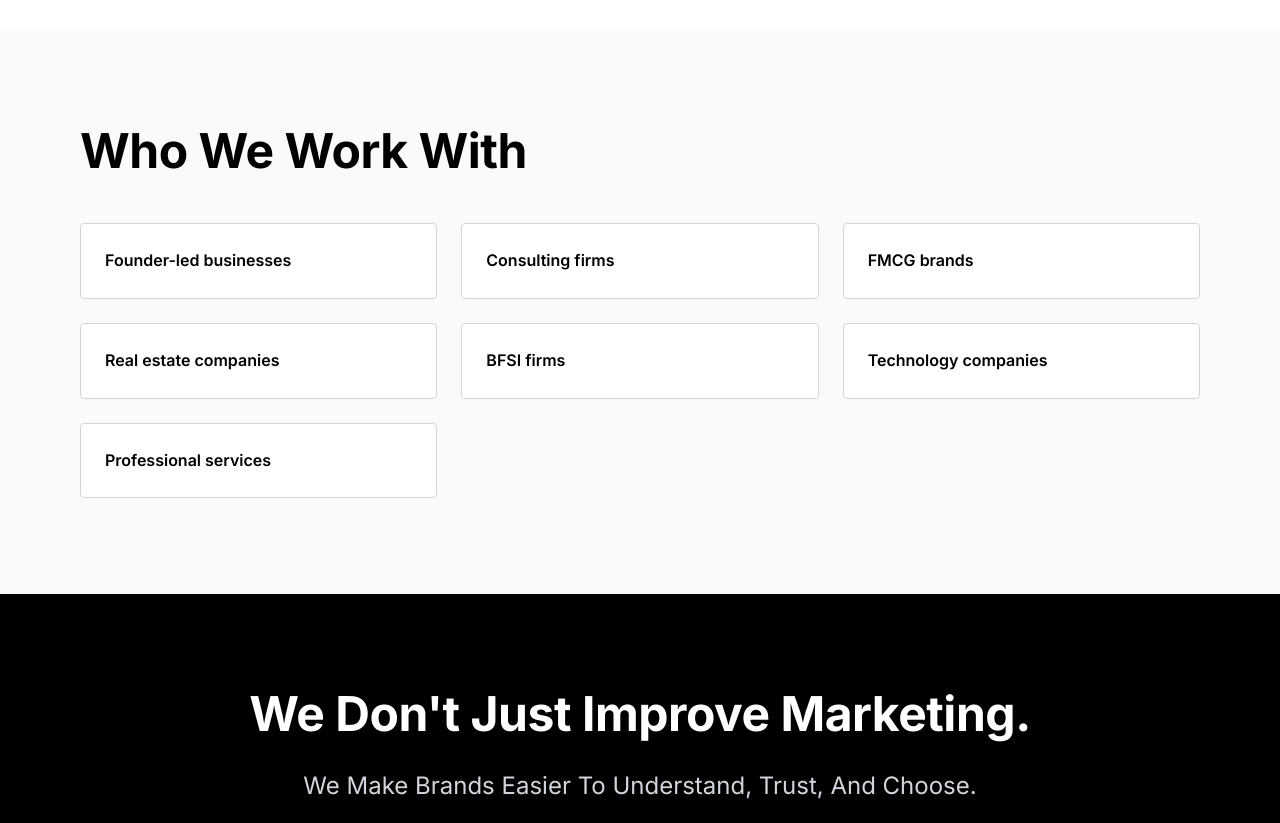
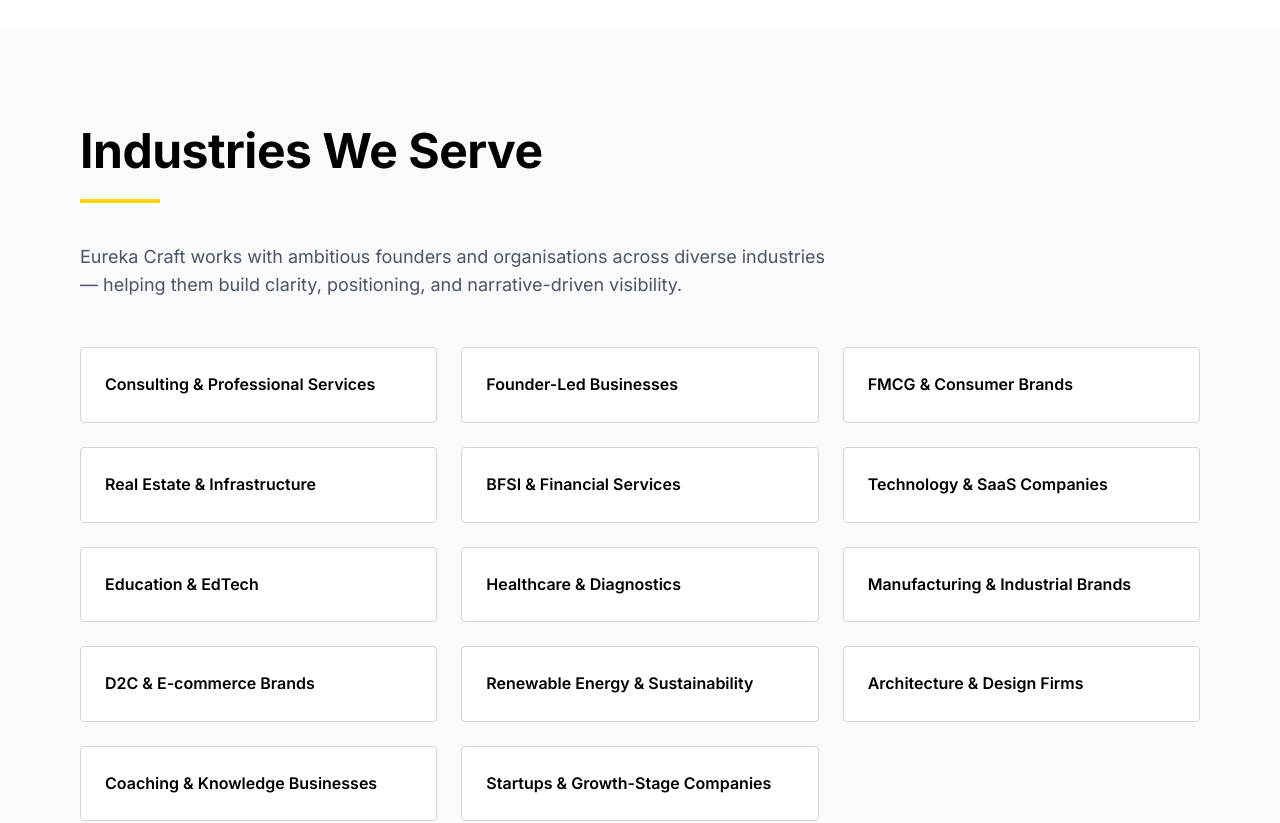
Before and after one commit to ragbak1210-ctrl/eureka-craft-consultancy, a Next.js app: page / in a window 1280 px wide. Shown: the part 3020-3843 px from the top of the page. Built offline with nearby package versions, Linux system fonts and the light colour scheme.

Commit message:
Update index.tsx

```diff
--- a/pages/index.tsx
+++ b/pages/index.tsx
@@ -6,89 +6,130 @@
     <>
       <Head>
         <title>Eureka Craft™ — Clarity-Led Brand Strategy & Narrative Studio</title>
-        <meta name="description" content="Eureka Craft helps founders build clarity, narrative, and growth through strategic brand consulting and digital storytelling." />
+        <meta
+          name="description"
+          content="Eureka Craft helps founders build clarity, narrative, and growth through strategic brand consulting and digital storytelling."
+        />
       </Head>
 
       {/* Hero Section */}
       <section className="section-spacing bg-white">
         <div className="container-wide">
           <div className="max-w-4xl">
+
             <h1 className="text-5xl md:text-6xl font-bold mb-6 leading-tight">
               Most Businesses Don't Have a Marketing Problem.
             </h1>
+
             <h1 className="text-5xl md:text-6xl font-bold mb-8 text-accent">
               They Have a Clarity Problem.
             </h1>
+
             <p className="text-xl text-gray-600 mb-8 max-w-2xl">
-              Eureka Craft helps founders and leadership teams build clarity, narrative, and structured visibility through consulting-led brand strategy.
+              Eureka Craft helps founders and leadership teams build clarity,
+              narrative, and structured visibility through consulting-led
+              brand strategy.
             </p>
+
             <div className="flex flex-col sm:flex-row gap-4">
+
               <Link href="/clarity-xray" className="cta-accent inline-block">
                 Start With The Clarity X-Ray™
               </Link>
+
               <Link href="/case-studies" className="cta-secondary inline-block">
                 View Case Studies
               </Link>
+
             </div>
+
           </div>
         </div>
       </section>
 
-      {/* The Problem Section */}
+
+      {/* Problem Section */}
       <section className="section-spacing bg-gray-50">
         <div className="container-wide">
-          <h2 className="text-4xl md:text-5xl font-bold mb-12">Why Most Marketing Doesn't Work</h2>
+
+          <h2 className="text-4xl md:text-5xl font-bold mb-12">
+            Why Most Marketing Doesn't Work
+          </h2>
 
           <div className="max-w-3xl">
+
             <p className="text-lg text-gray-600 mb-6">
-              Despite strong products and capable teams, many businesses struggle to translate expertise into a clear narrative.
+              Despite strong products and capable teams, many businesses
+              struggle to translate expertise into a clear narrative.
             </p>
 
             <ul className="space-y-4 mb-8 text-lg text-gray-700">
+
               <li className="flex items-start gap-3">
                 <span className="text-accent font-bold mt-1">•</span>
                 <span>Marketing becomes inconsistent.</span>
               </li>
+
               <li className="flex items-start gap-3">
                 <span className="text-accent font-bold mt-1">•</span>
                 <span>Messaging becomes diluted.</span>
               </li>
+
               <li className="flex items-start gap-3">
                 <span className="text-accent font-bold mt-1">•</span>
                 <span>Visibility increases but trust does not.</span>
               </li>
+
             </ul>
 
             <p className="text-lg font-semibold text-black">
               Most companies fix output. Very few fix origin.
             </p>
+
           </div>
         </div>
       </section>
 
+
       {/* Eureka Craft Approach */}
       <section className="section-spacing bg-white">
         <div className="container-wide">
-          <h2 className="text-4xl md:text-5xl font-bold mb-8">Stop Auditing. Start Aligning.</h2>
+
+          <h2 className="text-4xl md:text-5xl font-bold mb-8">
+            Stop Auditing. Start Aligning.
+          </h2>
 
           <div className="max-w-3xl space-y-6">
+
             <p className="text-lg text-gray-600">
-              Eureka Craft is a clarity-first consulting studio that aligns brand positioning, messaging, and narrative before execution begins.
+              Eureka Craft is a clarity-first consulting studio that aligns
+              brand positioning, messaging, and narrative before execution
+              begins.
             </p>
 
             <p className="text-lg text-gray-600">
-              Our work begins with <strong>The Clarity X-Ray™</strong> — a proprietary blindspot audit that identifies where brands silently lose trust and impact.
+              Our work begins with <strong>The Clarity X-Ray™</strong> — a
+              proprietary blindspot audit that identifies where brands silently
+              lose trust and impact.
             </p>
+
           </div>
+
         </div>
       </section>
 
-      {/* What We Do */}
+
+      {/* Consulting Areas */}
       <section className="section-spacing bg-gray-50">
         <div className="container-wide">
-          <h2 className="text-4xl md:text-5xl font-bold mb-16">Consulting Areas</h2>
+
+          <h2 className="text-4xl md:text-5xl font-bold mb-16">
+            Consulting Areas
+          </h2>
+
 
           <div className="grid grid-cols-1 md:grid-cols-2 lg:grid-cols-3 gap-12">
+
             {[
               'Brand Positioning & Narrative Strategy',
               'Messaging Architecture',
@@ -97,33 +138,56 @@
               'Digital Marketing Alignment',
               'Brand Communication Frameworks',
             ].map((service, index) => (
-              <div key={index} className="border border-gray-300 p-8 rounded">
-                <h3 className="text-xl font-semibold mb-4">{service}</h3>
+
+              <div
+                key={index}
+                className="border border-gray-300 p-8 rounded"
+              >
+
+                <h3 className="text-xl font-semibold mb-4">
+                  {service}
+                </h3>
+
                 <p className="text-gray-600">
                   Strategic clarity and alignment to build trust and visibility.
                 </p>
+
               </div>
+
             ))}
+
           </div>
+
         </div>
       </section>
 
-      {/* Clarity X-Ray Section */}
+
+      {/* Clarity X-Ray */}
       <section className="section-spacing bg-white">
         <div className="container-wide">
+
           <div className="max-w-3xl mb-12">
-            <h2 className="text-4xl md:text-5xl font-bold mb-4">The Clarity X-Ray™</h2>
+
+            <h2 className="text-4xl md:text-5xl font-bold mb-4">
+              The Clarity X-Ray™
+            </h2>
+
             <p className="text-xl text-accent font-semibold">
               Because what you can't see is what's holding you back.
             </p>
+
           </div>
 
+
           <div className="max-w-3xl mb-12">
+
             <p className="text-lg text-gray-600 mb-8">
               The Clarity X-Ray™ is a structured blindspot audit that reveals:
             </p>
 
+
             <ul className="space-y-3 mb-8">
+
               {[
                 'Narrative gaps',
                 'Positioning weaknesses',
@@ -131,66 +195,125 @@
                 'Funnel misalignment',
                 'Trust leaks',
               ].map((item, index) => (
-                <li key={index} className="flex items-center gap-3 text-gray-700">
+
+                <li
+                  key={index}
+                  className="flex items-center gap-3 text-gray-700"
+                >
+
                   <span className="w-2 h-2 bg-accent rounded-full"></span>
+
                   {item}
+
                 </li>
+
               ))}
+
             </ul>
+
 
             <Link href="/clarity-xray" className="cta-accent inline-block">
               Book A Clarity X-Ray™
             </Link>
+
           </div>
+
         </div>
       </section>
 
-      {/* Industries */}
+
+      {/* Industries We Serve */}
       <section className="section-spacing bg-gray-50">
+
         <div className="container-wide">
-          <h2 className="text-4xl md:text-5xl font-bold mb-12">Who We Work With</h2>
+
+          <h2 className="text-4xl md:text-5xl font-bold mb-6">
+            Industries We Serve
+          </h2>
+
+          <div className="w-20 h-1 bg-accent mb-10"></div>
+
+          <p className="text-lg text-gray-600 max-w-3xl mb-12">
+            Eureka Craft works with ambitious founders and organisations
+            across diverse industries — helping them build clarity,
+            positioning, and narrative-driven visibility.
+          </p>
+
 
           <div className="grid grid-cols-1 md:grid-cols-2 lg:grid-cols-3 gap-6">
+
             {[
-              'Founder-led businesses',
-              'Consulting firms',
-              'FMCG brands',
-              'Real estate companies',
-              'BFSI firms',
-              'Technology companies',
-              'Professional services',
+              "Consulting & Professional Services",
+              "Founder-Led Businesses",
+              "FMCG & Consumer Brands",
+              "Real Estate & Infrastructure",
+              "BFSI & Financial Services",
+              "Technology & SaaS Companies",
+              "Education & EdTech",
+              "Healthcare & Diagnostics",
+              "Manufacturing & Industrial Brands",
+              "D2C & E-commerce Brands",
+              "Renewable Energy & Sustainability",
+              "Architecture & Design Firms",
+              "Coaching & Knowledge Businesses",
+              "Startups & Growth-Stage Companies"
             ].map((industry, index) => (
-              <div key={index} className="p-6 bg-white border border-gray-300 rounded">
-                <p className="font-semibold text-black">{industry}</p>
+
+              <div
+                key={index}
+                className="p-6 bg-white border border-gray-300 rounded hover:border-accent transition"
+              >
+
+                <p className="font-semibold text-black">
+                  {industry}
+                </p>
+
               </div>
+
             ))}
+
           </div>
+
         </div>
+
       </section>
+
 
       {/* Authority Section */}
       <section className="section-spacing bg-black text-white">
+
         <div className="container-wide text-center">
+
           <h2 className="text-4xl md:text-5xl font-bold mb-8">
             We Don't Just Improve Marketing.
           </h2>
+
           <p className="text-2xl text-gray-300">
             We Make Brands Easier To Understand, Trust, And Choose.
           </p>
+
         </div>
+
       </section>
+
 
       {/* Final CTA */}
       <section className="section-spacing bg-white">
+
         <div className="container-wide text-center">
+
           <h2 className="text-3xl md:text-4xl font-bold mb-8">
             Read How Your Brand Actually Sounds.
           </h2>
+
           <Link href="/clarity-xray" className="cta-accent inline-block">
             Start With The Clarity X-Ray™
           </Link>
+
         </div>
+
       </section>
+
     </>
   );
 }
```
